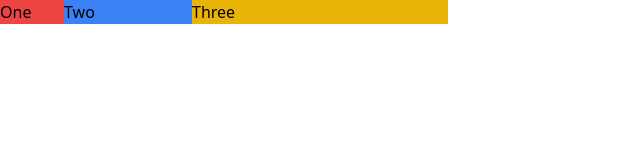
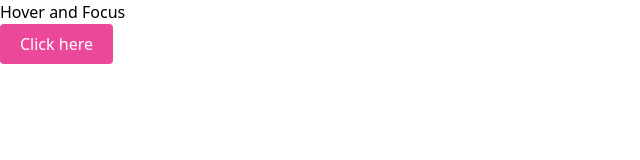
Before and after one commit to muhammadmueenarif/Master-Tailwind-CSS-from-A-to-Z, a website: page index.html in a window 1280 px wide. Shown: the whole page, without its empty margins (0-640 px from the left). Drawn offline with nearby package versions, Linux system fonts and the light colour scheme.

Commit message:
designing focus hover active

```diff
--- a/index.html
+++ b/index.html
@@ -7,10 +7,8 @@
     <title>Master Tailwind CSS from A to Z</title>
 </head>
 <body>
-        <div class="flex">
-            <div class="bg-red-500 basis-16">One</div>
-            <div class="bg-blue-500 basis-32">Two</div>
-            <div class="bg-yellow-500 basis-64">Three</div>
-        </div>
+
+    <h1>Hover and Focus</h1>
+    <button class="bg-pink-500 rounded px-5 py-2 text-center text-white hover:bg-red-700">Click here</button>
 </body>
 </html>
```
Also changed, not shown: readme.txt.
